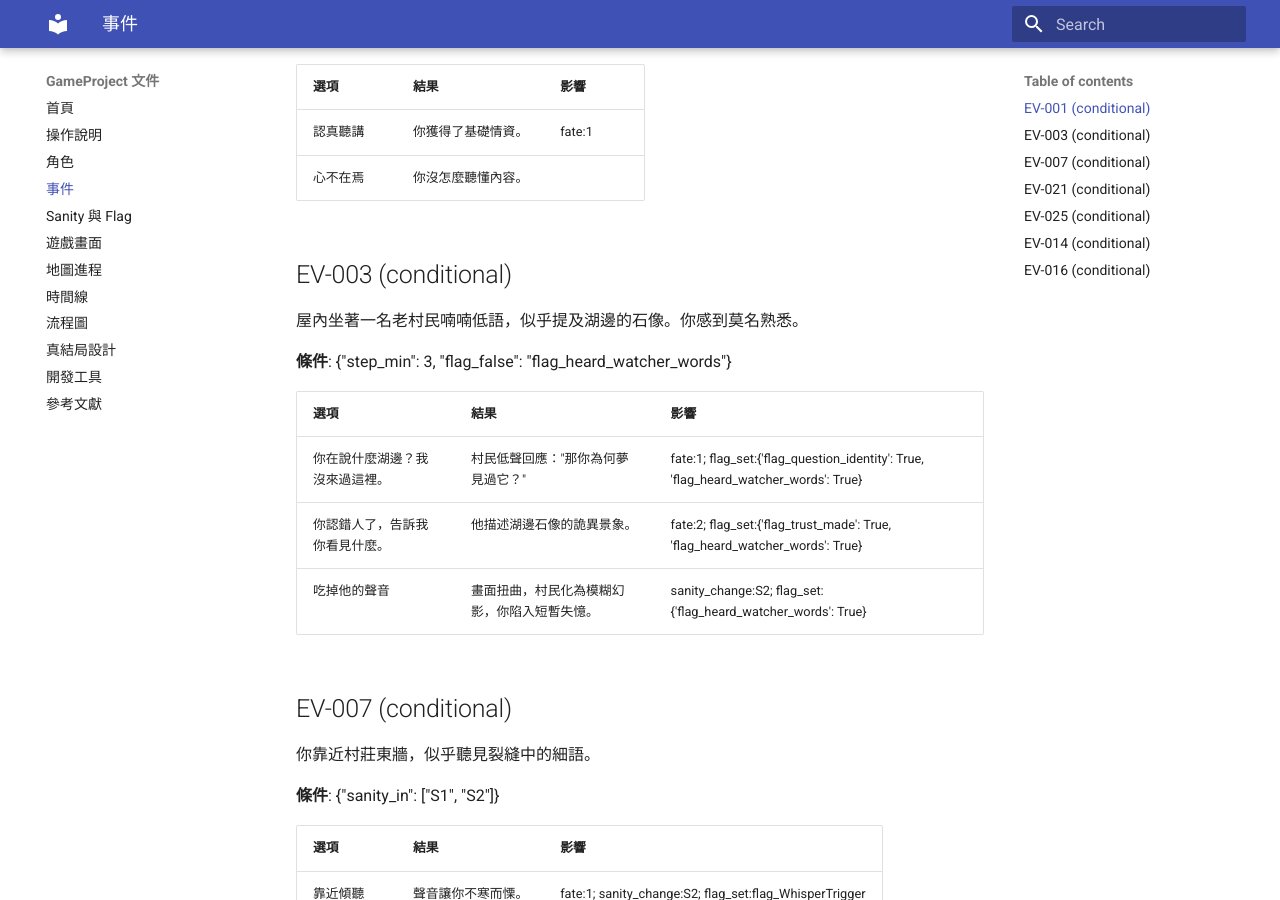
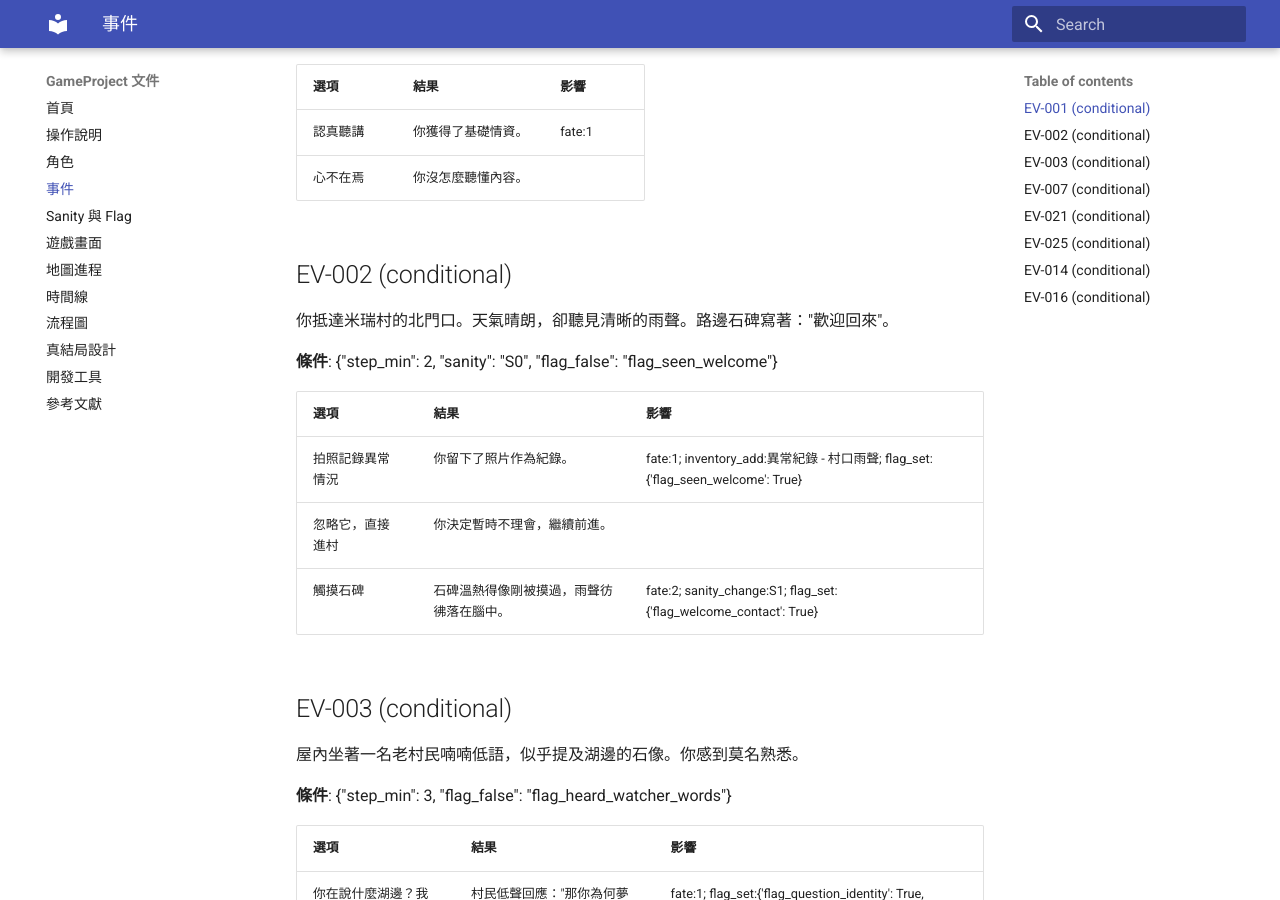
Before and after one commit to hPPPf7/GameProject, an MkDocs documentation site: the page built from docs/events.md, in a window 1280 px wide and 900 px high, scrolled down 250 px. Built offline with MkDocs 1.6.1 and Material for MkDocs 9.7.7, drawn with Linux system fonts in a browser that asks for light colours.

Commit message:
新增事件 EV-002 村口雨聲

````diff
--- a/docs/events.md
+++ b/docs/events.md
@@ -10,6 +10,18 @@
 | -------- | ------------------ | ------ |
 | 認真聽講 | 你獲得了基礎情資。 | fate:1 |
 | 心不在焉 | 你沒怎麼聽懂內容。 |        |
+
+## EV-002 (conditional)
+
+你抵達米瑞村的北門口。天氣晴朗，卻聽見清晰的雨聲。路邊石碑寫著："歡迎回來"。
+
+**條件**: {"step_min": 2, "sanity": "S0", "flag_false": "flag_seen_welcome"}
+
+| 選項             | 結果                                     | 影響                                                                            |
+| ---------------- | ---------------------------------------- | ------------------------------------------------------------------------------- |
+| 拍照記錄異常情況 | 你留下了照片作為紀錄。                   | fate:1; inventory_add:異常紀錄 - 村口雨聲; flag_set:{'flag_seen_welcome': True} |
+| 忽略它，直接進村 | 你決定暫時不理會，繼續前進。             |                                                                                 |
+| 觸摸石碑         | 石碑溫熱得像剛被摸過，雨聲彷彿落在腦中。 | fate:2; sanity_change:S1; flag_set:{'flag_welcome_contact': True}               |
 
 ## EV-003 (conditional)
 
--- a/docs/timeline.md
+++ b/docs/timeline.md
@@ -3,12 +3,13 @@
 ```mermaid
 graph TD
     start((Start)) --> E1['EV-001']
-    E1['EV-001'] --> E2['EV-003']
-    E2['EV-003'] --> E3['EV-007']
-    E3['EV-007'] --> E4['EV-021']
-    E4['EV-021'] --> E5['EV-025']
-    E5['EV-025'] --> E6['EV-014']
-    E6['EV-014'] --> E7['EV-016']
+    E1['EV-001'] --> E2['EV-002']
+    E2['EV-002'] --> E3['EV-003']
+    E3['EV-003'] --> E4['EV-007']
+    E4['EV-007'] --> E5['EV-021']
+    E5['EV-021'] --> E6['EV-025']
+    E6['EV-025'] --> E7['EV-014']
+    E7['EV-014'] --> E8['EV-016']
 ```
 
 此圖可依 `data/story_data.json` 進行擴充。
````
Also changed, not shown: 1 other file.
